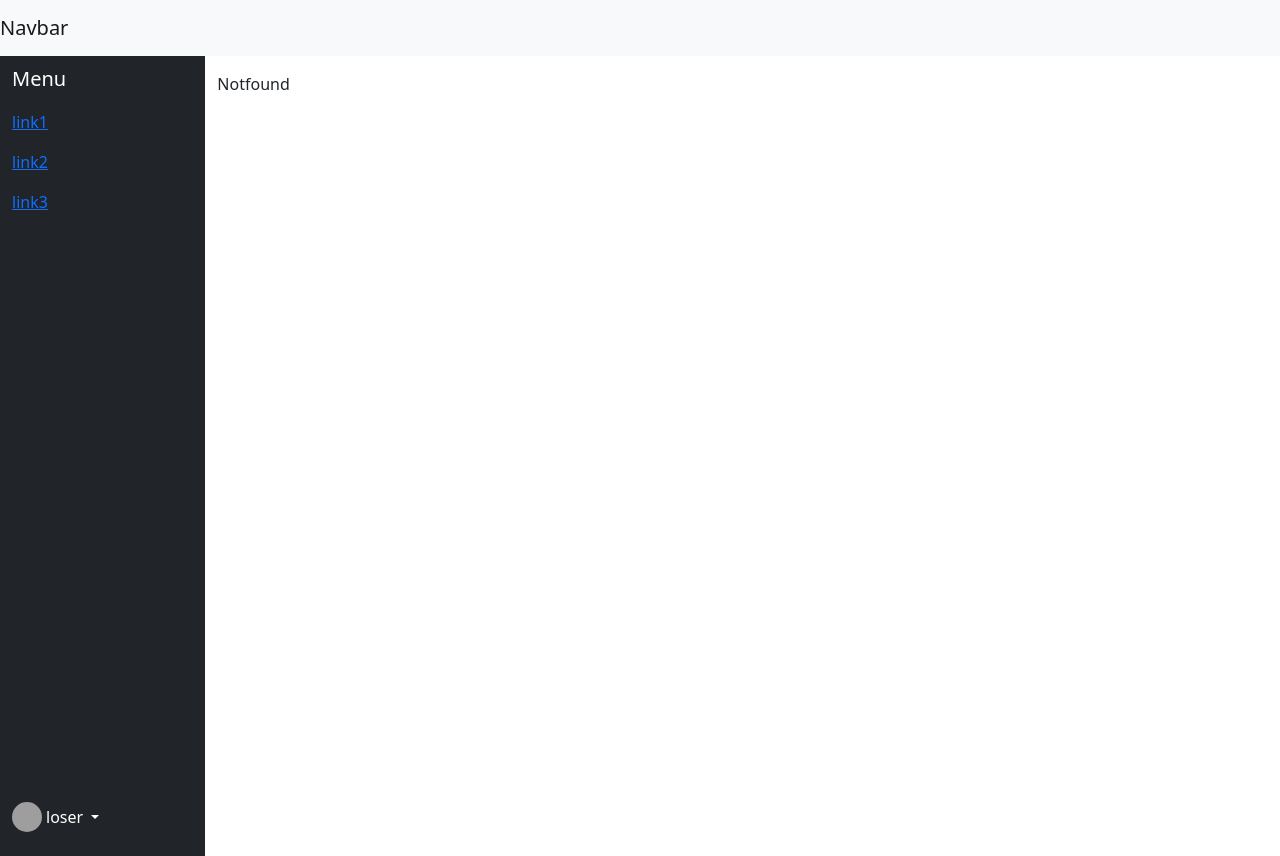
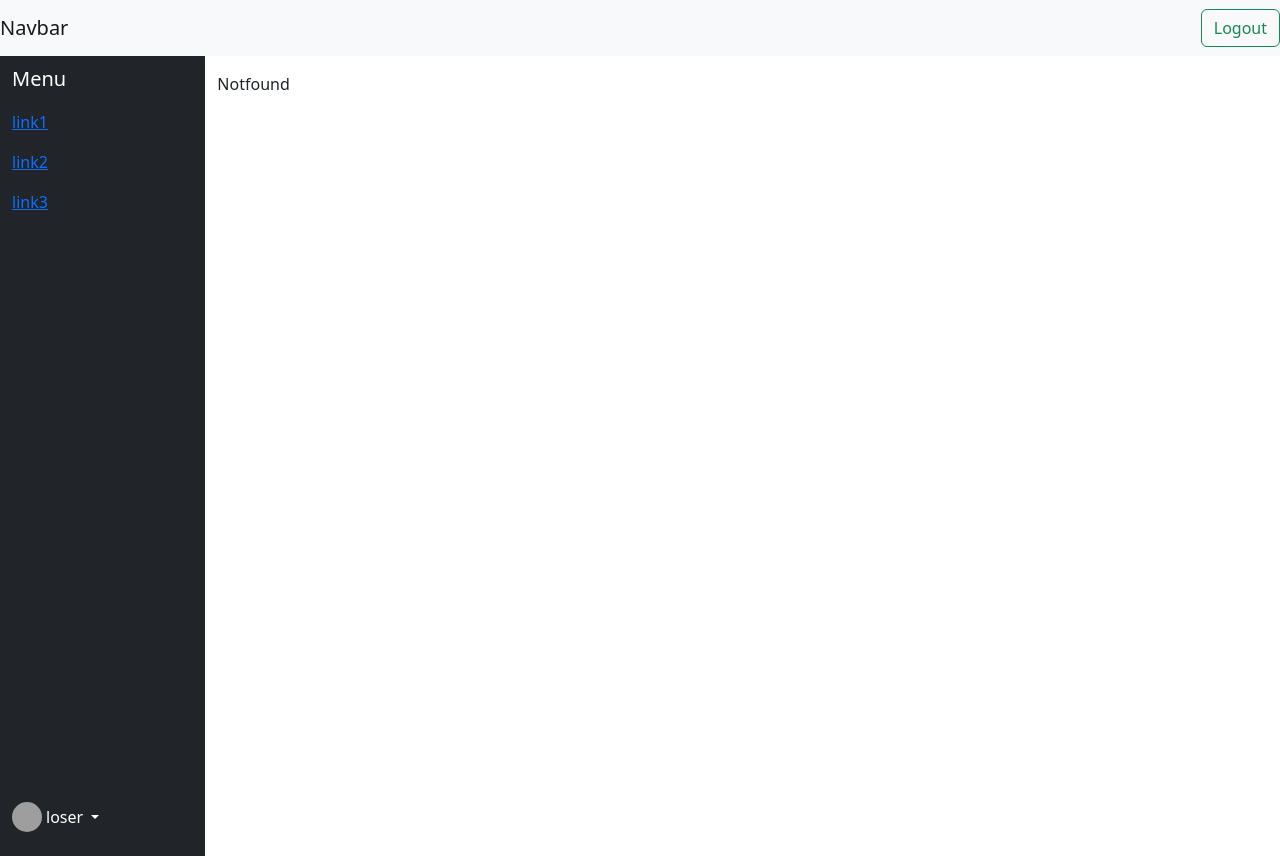
Before and after one commit to Rizwan-khan-03/Admin-dashboard-SideBar, a React (Create React App) app: page /layout in a window 1280 px wide. Built offline with nearby package versions, Linux system fonts and the light colour scheme; sample sign-in values are in the browser's storage; grey boxes are pictures that could not be loaded.

Commit message:
logout button

```diff
--- a/src/Component/Layoute/Header.jsx
+++ b/src/Component/Layoute/Header.jsx
@@ -1,14 +1,49 @@
-import React from 'react';
+
+import { Route, Routes } from "react-router-dom";
+import Notfound from '../../Pages/Notfound';
+import { routepath } from '../../Router/RouteList';
+import SideBar from './SideBar';
+import ProtectRoutes from '../../Router/ProtectRoutes';
+import { Link, NavLink } from "react-router-dom";
+import { LaptopOutlined, NotificationOutlined, UserOutlined } from '@ant-design/icons';
 import Card from 'react-bootstrap/Card';
+import React from 'react'
+import Container from 'react-bootstrap/Container';
+import Nav from 'react-bootstrap/Nav';
+import Navbar from 'react-bootstrap/Navbar';
+import Row from 'react-bootstrap/Row';
+import Col from 'react-bootstrap/Col';
+import Button from 'react-bootstrap/Button';
+import Form from 'react-bootstrap/Form';
+import { useNavigate } from "react-router-dom";
 
 function Header() {
+  const navigate = useNavigate()
+  const handlelogOut = (event) => {
+    localStorage.setItem("isAuthenticated", "false");
+    navigate('/')
+    console.log("click");
+};
   return (
     <div>
-
-    <Card >
-      <Card.Header>Featured</Card.Header>
-
-    </Card>
+      <Row >
+        <Col>
+          <Navbar expand="lg" variant="light" bg="light">
+            <Container fluid>
+              <Navbar.Brand href="#">Navbar</Navbar.Brand>
+              {/* <Form className="d-flex">
+                <Form.Control
+                  type="search"
+                  placeholder="Search"
+                  className="me-2"
+                  aria-label="Search"
+                />
+              </Form> */}
+                <Button variant="outline-success"  onClick={handlelogOut}>Logout</Button>
+            </Container>
+          </Navbar>
+        </Col>
+      </Row>
 
     </div>
   )
--- a/src/Component/Layoute/Layout.jsx
+++ b/src/Component/Layoute/Layout.jsx
@@ -14,20 +14,32 @@ import Nav from 'react-bootstrap/Nav';
 import Navbar from 'react-bootstrap/Navbar';
 import Row from 'react-bootstrap/Row';
 import Col from 'react-bootstrap/Col';
+import Button from 'react-bootstrap/Button';
+import Form from 'react-bootstrap/Form';
 
 function Layout() {
     return (
         <div>
             <Container fluid >
-                <Row >
+                {/* <Row >
                     <Col>
                         <Navbar expand="lg" variant="light" bg="light">
-                            <Container>
+                            <Container fluid>
                                 <Navbar.Brand href="#">Navbar</Navbar.Brand>
+                                <Form className="d-flex">
+                                    <Form.Control
+                                        type="search"
+                                        placeholder="Search"
+                                        className="me-2"
+                                        aria-label="Search"
+                                    />
+                                    <Button variant="outline-success">Logout</Button>
+                                </Form>
                             </Container>
                         </Navbar>
                     </Col>
-                </Row>
+                </Row> */}
+                <Header />
                 <Row>
                     <Col>
                         <div class="container-fluid">
```
